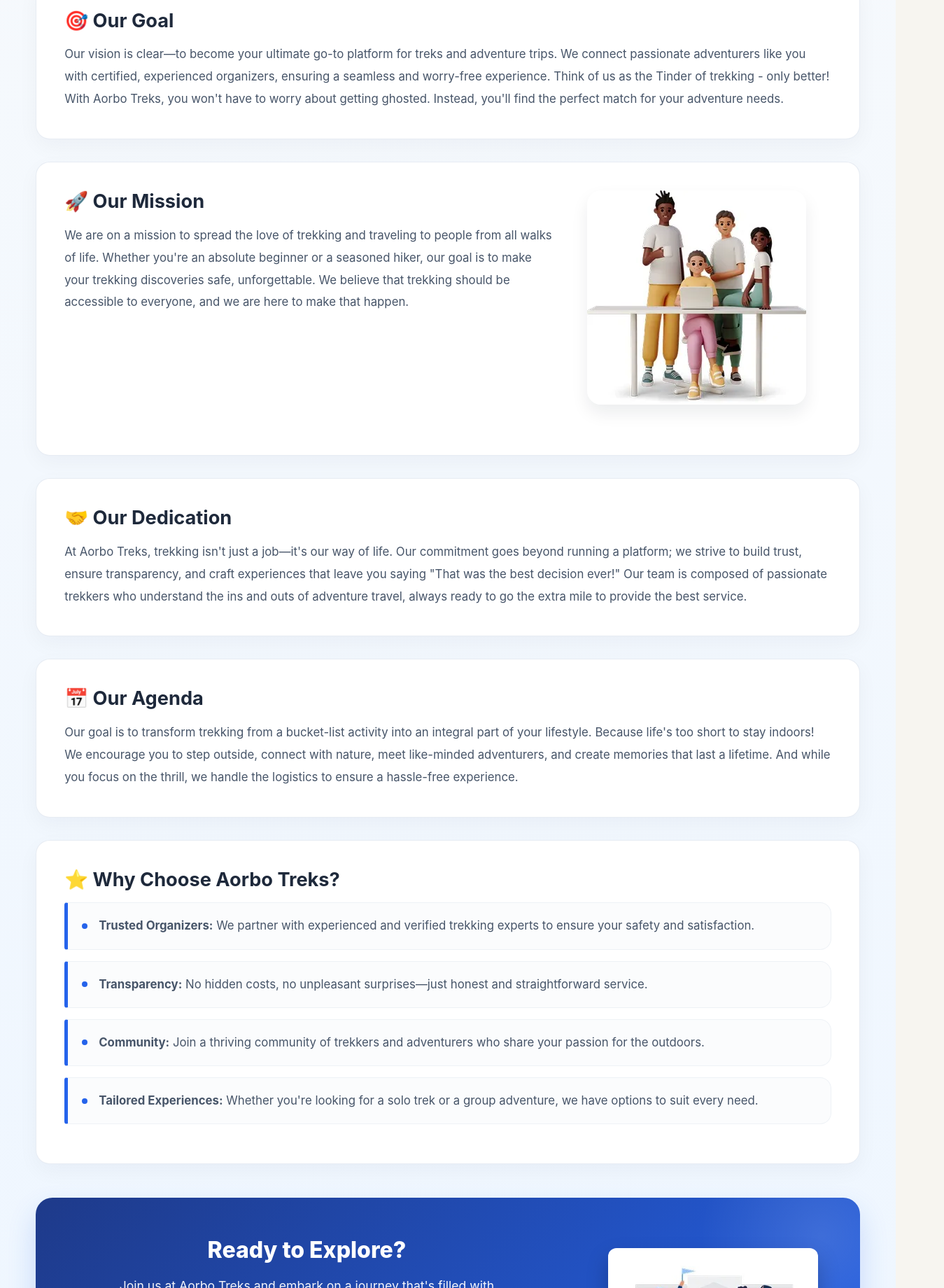
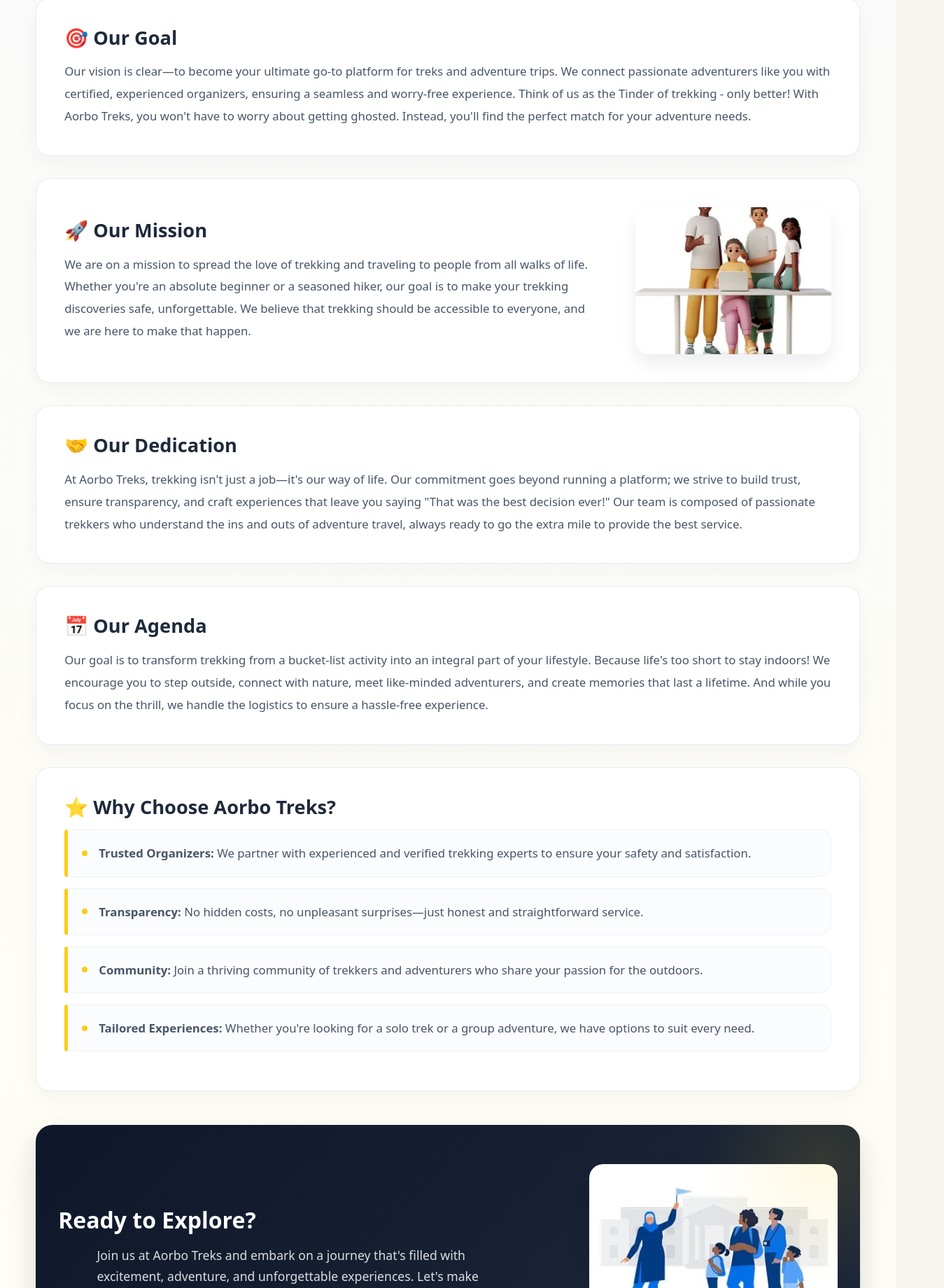
Before and after one commit to Naveenkumar-9-A/React-web, a React (Vite) app in the folder aorbo-frontend/: page /about in a window 1280 px wide. Shown: the part 910-2750 px from the top of the page at 70% size, 1349 px wide, since content can reach past the window. Built offline with nearby package versions, Linux system fonts and the light colour scheme.

Commit message:
About.css

```diff
--- a/aorbo-frontend/src/styles/About.css
+++ b/aorbo-frontend/src/styles/About.css
@@ -1,38 +1,34 @@
-/* ==========================================================================
-   🏔️ AORBO TREKS - MODERN & INTERACTIVE ABOUT STYLES SHEET
-   ========================================================================== */
 
-/* Design System Variables */
 :root {
-  --primary-gradient: linear-gradient(135deg, #2563eb, #3b82f6);
+  --primary-gradient: linear-gradient(135deg, #facc15, #e2b100);
   --accent-gold: #facc15;
   --text-main: #1e293b;
   --text-muted: #475569;
   --bg-subtle: #f8fafc;
   --card-shadow: 0 10px 30px rgba(15, 23, 42, 0.04);
-  --hover-shadow: 0 20px 40px rgba(37, 99, 235, 0.12);
+  --hover-shadow: 0 20px 40px rgba(250, 204, 21, 0.12); /* Golden tinted reflection glow on hover */
   --transition-smooth: all 0.4s cubic-bezier(0.16, 1, 0.3, 1);
-}
-
-/* Global Configuration */
-html {
-  scroll-behavior: smooth;
 }
 
 .about-container {
   max-width: 1440px;
   margin: clamp(2rem, 5vw, 3rem) auto 0;
   padding: clamp(1rem, 3vw, 1.5rem) clamp(1rem, 4vw, 5%);
-  background: linear-gradient(180deg, #f8fafc 0%, #eef6ff 100%);
+  background: linear-gradient(180deg, #f8fafc 0%, #fffdf4 100%); /* Warm subtle gradient base */
   position: relative;
+  font-family: system-ui, -apple-system, sans-serif;
 }
 
-/* 🎯 Globally Corrected Layout Title Accentuation */
+.about-hero-wrapper {
+  margin-bottom: 3.5rem;
+}
+
+/* Globally Corrected Layout Title Accentuation */
 .section-title {
   font-size: clamp(2.5rem, 5vw, 3.5rem);
   font-weight: 800;
   margin-bottom: 1.5rem;
-  background: linear-gradient(45deg, #2563eb, #38bdf8);
+  background: linear-gradient(45deg, #1e293b, #475569);
   -webkit-background-clip: text;
   background-clip: text;
   -webkit-text-fill-color: transparent;
@@ -69,7 +65,7 @@
   transition: var(--transition-smooth);
 }
 
-/* Subtle corner accent illumination on card hover */
+/* Subtle top line accent illumination on card hover */
 .content-section::before {
   content: '';
   position: absolute;
@@ -82,10 +78,11 @@
   transition: var(--transition-smooth);
 }
 
+/* INTERACTIVE HOVER TRANSITIONS FOR CARDS */
 .content-section:hover {
   transform: translateY(-8px);
   box-shadow: var(--hover-shadow);
-  border-color: rgba(37, 99, 235, 0.2);
+  border-color: rgba(250, 204, 21, 0.4);
 }
 
 .content-section:hover::before {
@@ -102,7 +99,7 @@
 }
 
 .content-section:hover h2 {
-  color: #2563eb;
+  color: #e2b100; /* Headings turn gold on hover */
 }
 
 .content-section p {
@@ -126,7 +123,7 @@
   backdrop-filter: blur(4px);
   -webkit-backdrop-filter: blur(4px);
   border: 1px solid rgba(226, 232, 240, 0.5);
-  border-left: 5px solid #2563eb;
+  border-left: 5px solid var(--accent-gold); /* Golden borders */
   padding: 1.25rem;
   border-radius: 4px 16px 16px 4px;
   color: var(--text-muted);
@@ -136,11 +133,12 @@
   transition: var(--transition-smooth);
 }
 
+/* INTERACTIVE HOVER TRANSITIONS FOR LIST ITEMS */
 .feature-list li:hover {
-  background: #eff6ff;
+  background: #fffdf2;
   transform: translateX(12px);
-  border-color: rgba(37, 99, 235, 0.15);
-  box-shadow: 0 5px 15px rgba(37, 99, 235, 0.05);
+  border-color: rgba(250, 204, 21, 0.3);
+  box-shadow: 0 5px 15px rgba(250, 204, 21, 0.08);
 }
 
 .feature-list li::before {
@@ -148,7 +146,7 @@
   display: inline-block;
   width: 8px;
   height: 8px;
-  background-color: #2563eb;
+  background-color: var(--accent-gold);
   border-radius: 50%;
   margin-right: 1rem;
   flex-shrink: 0;
@@ -157,12 +155,12 @@
 
 .feature-list li:hover::before {
   transform: scale(1.5);
-  background-color: #38bdf8;
+  background-color: #e2b100;
 }
 
 /* Immersive Hero Call-To-Action (CTA) Container */
 .ready-explore {
-  background: linear-gradient(135deg, #1e3a8a 0%, #2563eb 50%, #38bdf8 100%);
+  background: linear-gradient(135deg, #0f172a 0%, #1e293b 50%, #334155 100%);
   background-size: 200% 200%;
   padding: 3.5rem 2rem;
   border-radius: 24px;
@@ -170,15 +168,8 @@
   color: #ffffff;
   overflow: hidden;
   position: relative;
-  box-shadow: 0 20px 40px rgba(37, 99, 235, 0.2);
+  box-shadow: 0 20px 40px rgba(15, 23, 42, 0.15);
   margin-top: 3rem;
-  animation: gradientShimmer 8s ease infinite;
-}
-
-@keyframes gradientShimmer {
-  0% { background-position: 0% 50%; }
-  50% { background-position: 100% 50%; }
-  100% { background-position: 0% 50%; }
 }
 
 .ready-explore::before {
@@ -186,7 +177,7 @@
   position: absolute;
   width: 350px;
   height: 350px;
-  background: radial-gradient(circle, rgba(255,255,255,0.12) 0%, rgba(255,255,255,0) 70%);
+  background: radial-gradient(circle, rgba(250,204,21,0.12) 0%, rgba(255,255,255,0) 70%);
   border-radius: 50%;
   top: -120px;
   right: -120px;
@@ -206,20 +197,11 @@
 }
 
 .ready-explore p {
-  color: rgba(255, 255, 255, 0.95);
+  color: rgba(255, 255, 255, 0.85);
   font-size: 1.1rem;
   max-width: 600px;
-  margin: 0 auto 1.5rem;
+  margin: 0 auto;
   line-height: 1.7;
-}
-
-.bottom-image-ready {
-  width: 100%;
-  max-width: 300px;
-  height: auto;
-  margin-top: 1rem;
-  border-radius: 12px;
-  box-shadow: 0 15px 30px rgba(0,0,0,0.25);
 }
 
 /* Layout Columns Base Structures */
@@ -227,105 +209,46 @@
   display: flex;
   gap: 3rem;
   margin-bottom: 2rem;
+  align-items: center;
 }
 
-.about-left { flex: 2; }
-.about-right { flex: 1; align-self: flex-start; }
+.about-left {
+  flex: 2;
+}
+
+.about-right {
+  flex: 1;
+  display: flex;
+  justify-content: center;
+}
 
 .image-stack {
   position: relative;
   width: 100%;
-  max-width: 250px;
-  height: auto;
-  margin-left: auto;
-  margin-right: 20px;
+  max-width: 420px;
 }
 
-/* Universal Image Layer Parallax Framing Effects */
+/* IMAGE FIX: Dynamic scaling aspect ratios prevent squishing */
 .img-fluid,
 .mission-image,
-.team-member-photo {
+.bottom-image-ready {
+  width: 100%;
+  aspect-ratio: 4 / 3; /* Locks proportional framing grid scale */
   border-radius: 20px;
   box-shadow: 0 12px 25px rgba(15, 23, 42, 0.08);
   transition: transform 0.5s cubic-bezier(0.16, 1, 0.3, 1), box-shadow 0.5s ease;
+  object-fit: cover; /* Crops cleanly instead of squishing */
 }
 
 .img-fluid:hover,
 .mission-image:hover,
-.team-member-photo:hover {
-  transform: scale(1.05) translateY(-5px);
-  box-shadow: 0 25px 45px rgba(15, 23, 42, 0.16);
+.bottom-image-ready:hover {
+  transform: scale(1.04) translateY(-5px);
+  box-shadow: 0 25px 45px rgba(250, 204, 21, 0.2);
 }
 
-.img-fluid {
-  max-width: 75%;
-  height: auto;
-  margin-top: -35px;
-  margin-left: 140px;
-}
-
-/* Premium Team Profile Cards Matrix Row */
-.team-members-container {
-  display: flex;
-  flex-wrap: wrap;
-  gap: 2rem;
-  margin-top: 2.5rem;
-}
-
-.team-member {
-  flex: 1;
-  min-width: 260px;
-  max-width: 300px;
-  background-color: #ffffff;
-  border-radius: 24px;
-  box-shadow: var(--card-shadow);
-  border: 1px solid rgba(226, 232, 240, 0.8);
-  padding: 1.75rem;
-  transition: var(--transition-smooth);
-}
-
-.team-member:hover {
-  transform: translateY(-10px);
-  box-shadow: var(--hover-shadow);
-  border-color: rgba(37, 99, 235, 0.2);
-}
-
-.team-member-photo {
-  width: 100%;
-  height: 220px;
-  object-fit: cover;
-  border-radius: 16px;
-  margin-bottom: 1.25rem;
-}
-
-.team-member h3 {
-  font-size: 1.35rem;
-  font-weight: 700;
-  margin-bottom: 0.35rem;
-  color: #2563eb;
-  transition: color 0.3s ease;
-}
-
-.team-member:hover h3 {
-  color: #1e3a8a;
-}
-
-.team-member-position {
-  font-size: 0.95rem;
-  font-weight: 600;
-  color: #64748b;
-  margin-bottom: 1rem;
-  letter-spacing: 0.02em;
-}
-
-.team-member-bio {
-  font-size: 0.95rem;
-  line-height: 1.65;
-  color: #475569;
-}
-
-/* Interactive Component Entry Animations */
-.content-section, .team-member, .ready-explore {
+/* Entry Animations */
+.content-section, .ready-explore {
   animation: elegantFadeUp 0.8s cubic-bezier(0.16, 1, 0.3, 1) both;
 }
 
@@ -334,10 +257,19 @@
   to { opacity: 1; transform: translateY(0); }
 }
 
-/* Stagger animation entry speeds for grid lists */
-.team-member:nth-child(2) { animation-delay: 0.1s; }
-.team-member:nth-child(3) { animation-delay: 0.2s; }
-.team-member:nth-child(4) { animation-delay: 0.3s; }
+/* Overrides for dynamic nested flex zones inside content cards */
+.mission-split-override, .cta-alignment-override {
+  margin-bottom: 0 !important;
+}
+
+.mission-img-box {
+  max-width: 280px;
+  margin: 0 auto;
+}
+
+.cta-text-left {
+  text-align: left;
+}
 
 /* ==========================================================================
    📱 RESPONSIVE BREAKPOINT SYSTEM CONTROLS
@@ -364,14 +296,9 @@
     padding: 2rem 1.5rem;
   }
 
-  .img-fluid {
+  .img-fluid, .mission-image, .bottom-image-ready {
     max-width: 100%;
-    margin-left: 0;
-    margin-top: 0;
-  }
-
-  .team-members-container {
-    justify-content: center;
+    height: 220px; /* Slimmer landscape bounding on small device viewports */
   }
 
   .content-section p.truncated {
@@ -394,14 +321,14 @@
     display: inline-block;
     font-size: 0.95rem;
     font-weight: 600;
-    color: #2563eb;
+    color: #e2b100;
     margin-top: 0.75rem;
     cursor: pointer;
     transition: color 0.2s;
   }
 
   .view-toggle-btn:hover {
-    color: #1e3a8a;
+    color: #1e293b;
   }
 
   .about-image {
```
